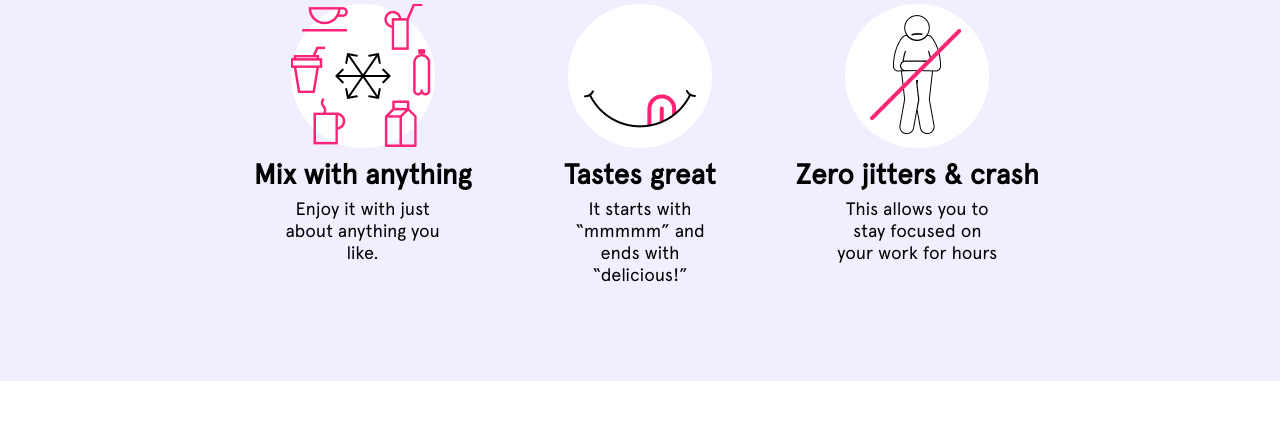
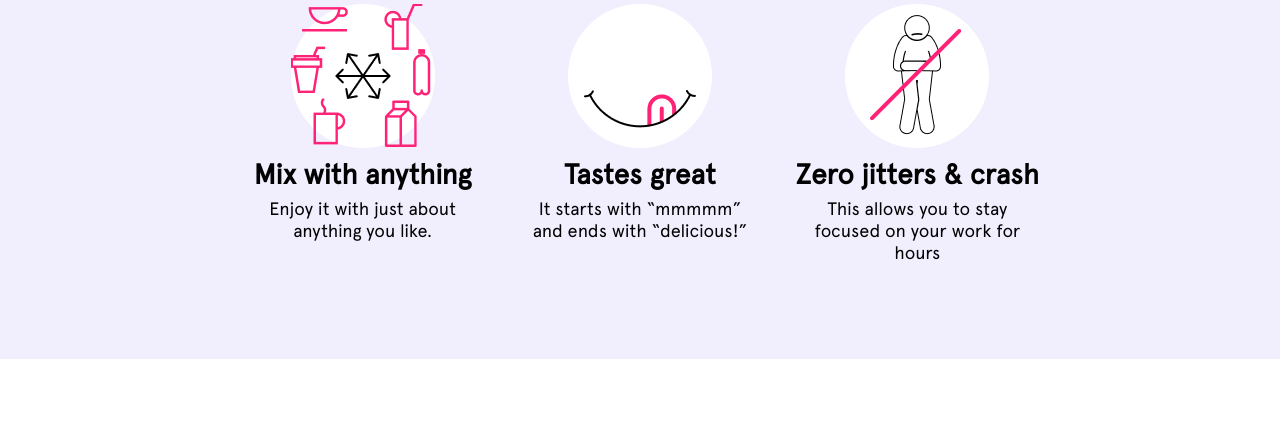
Before and after one commit to jyotirm0y-paul/Spacegoods-test, a plain HTML site: page index.html in a window 1280 px wide. Shown: the part 157-588 px from the top of the page. Drawn offline with Linux system fonts and the light colour scheme.

```diff
--- a/assets/style.css
+++ b/assets/style.css
@@ -176,7 +176,7 @@ color: #010101;
   font-weight: 400;
   font-size: 18px;
   color: #010101;
-  padding: 6px 20%;
+  padding: 6px 9%;
 }
 
 
```
